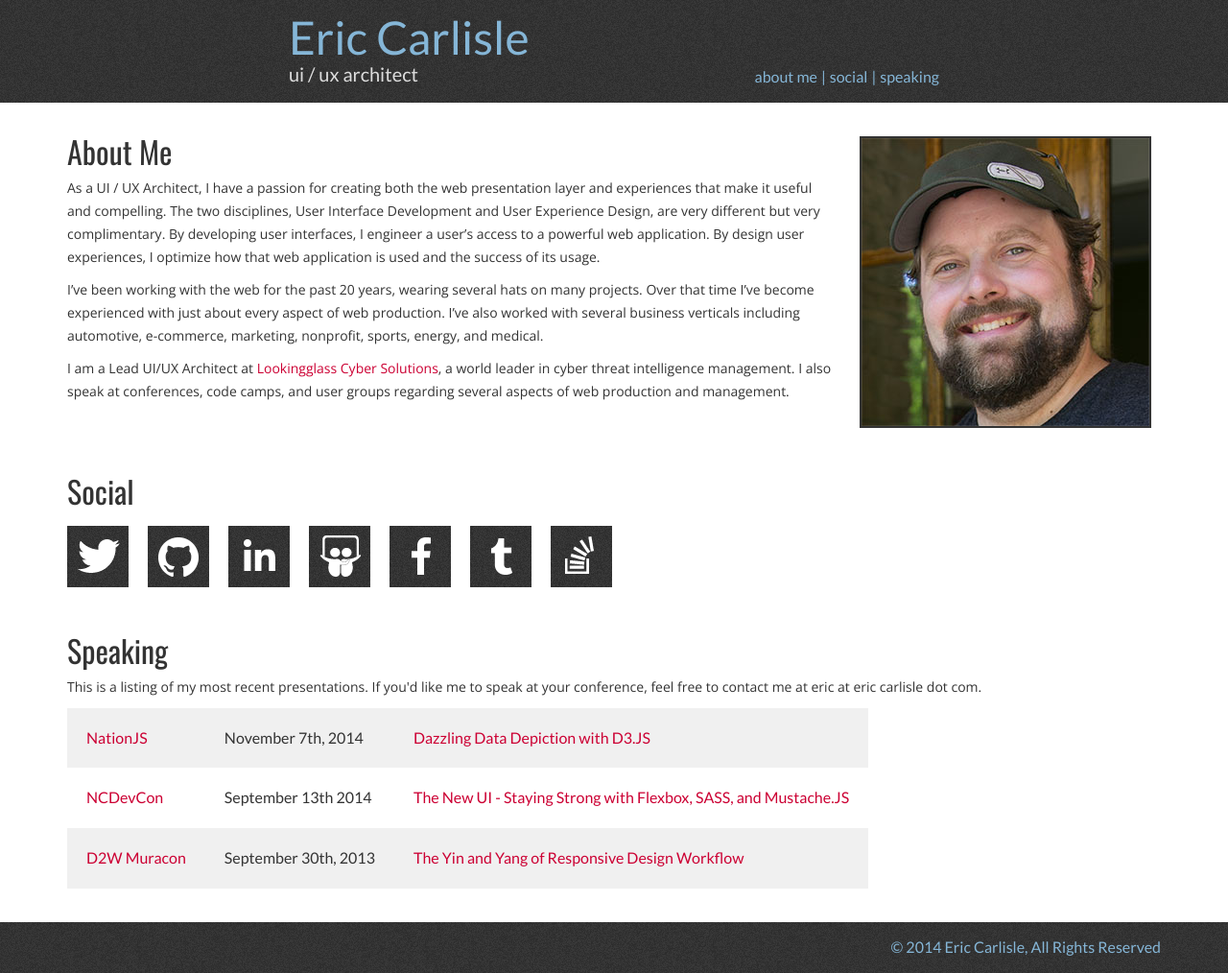
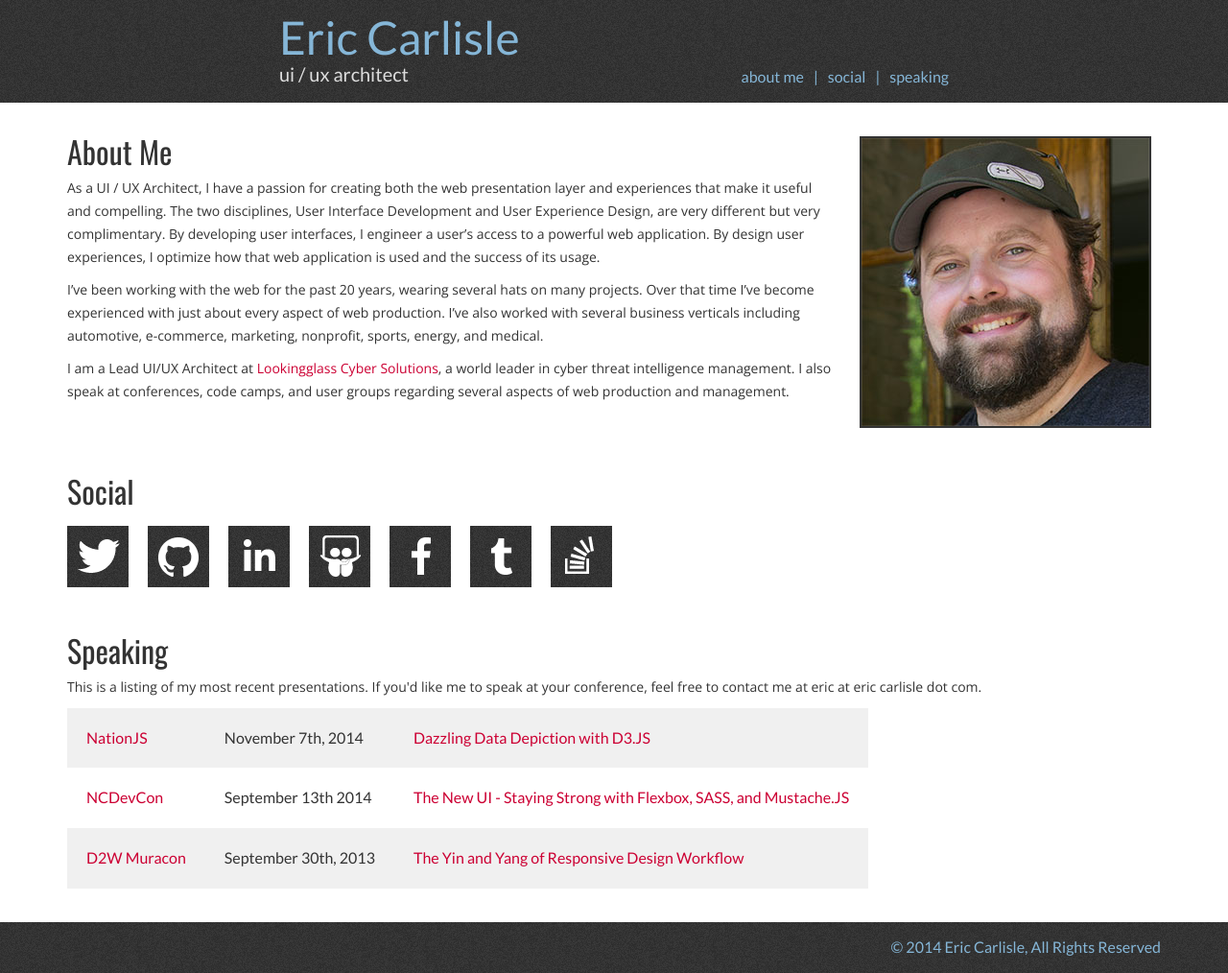
Before and after one commit to ecarlisle/www.ericcarlisle.old.jekyll, a Jekyll site: the page built from index.html, in a window 1280 px wide. Shown: the whole page at 96% size. Built offline with Jekyll 4.4.1, drawn with Linux system fonts in a browser that asks for light colours; nearby versions of some CDN libraries; library files that are not in the unit come from our copies.

Commit message:
Space top nav options a bit

```diff
--- a/_sass/_base.scss
+++ b/_sass/_base.scss
@@ -108,7 +108,7 @@ header {
 
 
     li {
-      padding: 0 0 0 4px;
+      padding: 0 0 0 1rem;
 
       &.separator {
         display: none;
```
